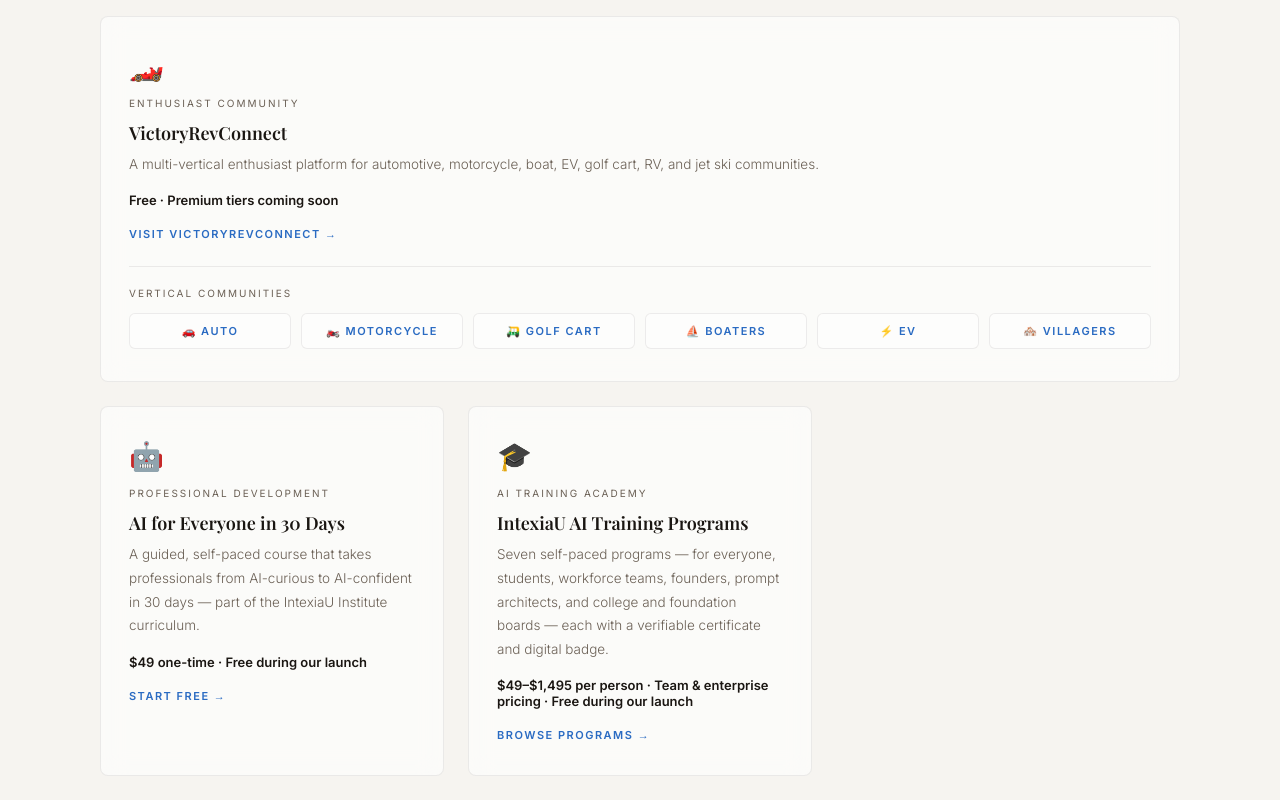
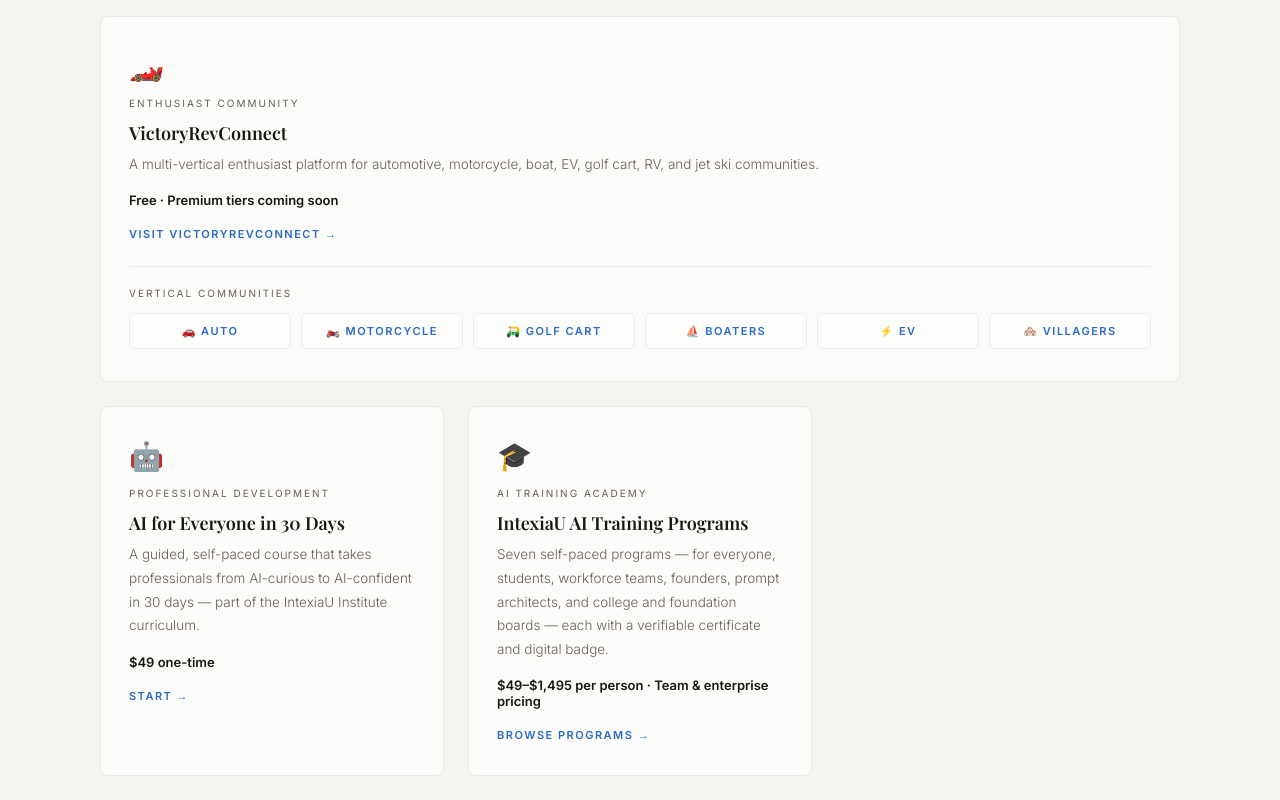
Before and after one commit to brveniklaw/Intexiau, a plain HTML site: page store/index.html in a window 1280 px wide. Shown: the part 835-1635 px from the top of the page. Drawn offline with nearby package versions, Linux system fonts and the light colour scheme; a web font is replaced by a local one.

Commit message:
D-017: remove 'free during launch' wording from store and ventures
Same store and ventures edits as Claude's D-017 patch / PR #11, applied on a branch off main so intexiau.com can be updated. Andrea approved this in the Argus chat at 3:34 PM ET.

```diff
--- a/store/index.html
+++ b/store/index.html
@@ -122,8 +122,8 @@
       <span class="tag">Professional Development</span>
       <h3>AI for Everyone in 30 Days</h3>
       <p>A guided, self-paced course that takes professionals from AI-curious to AI-confident in 30 days — part of the IntexiaU Institute curriculum.</p>
-      <div class="app-price">$49 one-time · Free during our launch</div>
-      <a class="app-link" href="https://academy.intexiau.com/programs/community-ai">Start Free →</a>
+      <div class="app-price">$49 one-time</div>
+      <a class="app-link" href="https://academy.intexiau.com/programs/community-ai">Start →</a>
     </div>
 
     <div class="app-card">
@@ -131,7 +131,7 @@
       <span class="tag">AI Training Academy</span>
       <h3>IntexiaU AI Training Programs</h3>
       <p>Seven self-paced programs — for everyone, students, workforce teams, founders, prompt architects, and college and foundation boards — each with a verifiable certificate and digital badge.</p>
-      <div class="app-price">$49–$1,495 per person · Team &amp; enterprise pricing · Free during our launch</div>
+      <div class="app-price">$49–$1,495 per person · Team &amp; enterprise pricing</div>
       <a class="app-link" href="https://academy.intexiau.com/#programs">Browse Programs →</a>
     </div>
 
```
Also changed, not shown: ventures/index.html (+1 -1 lines).
